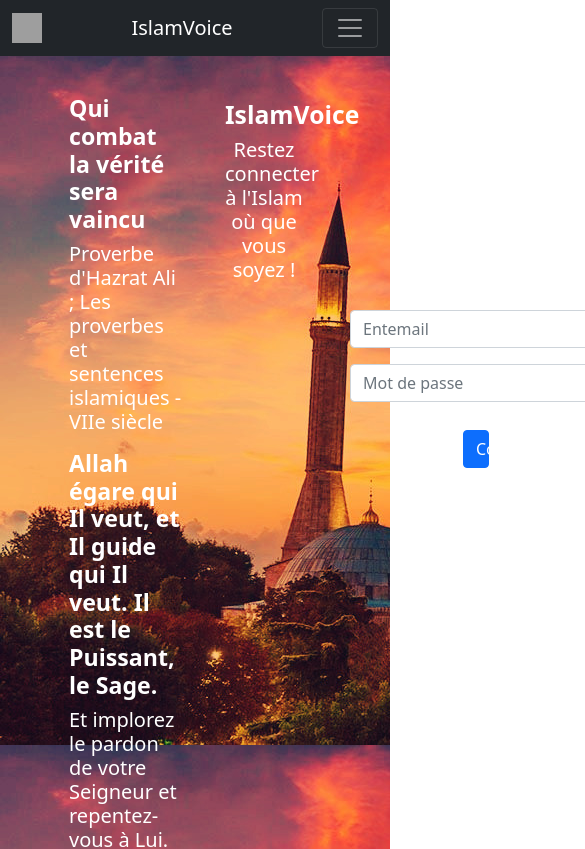
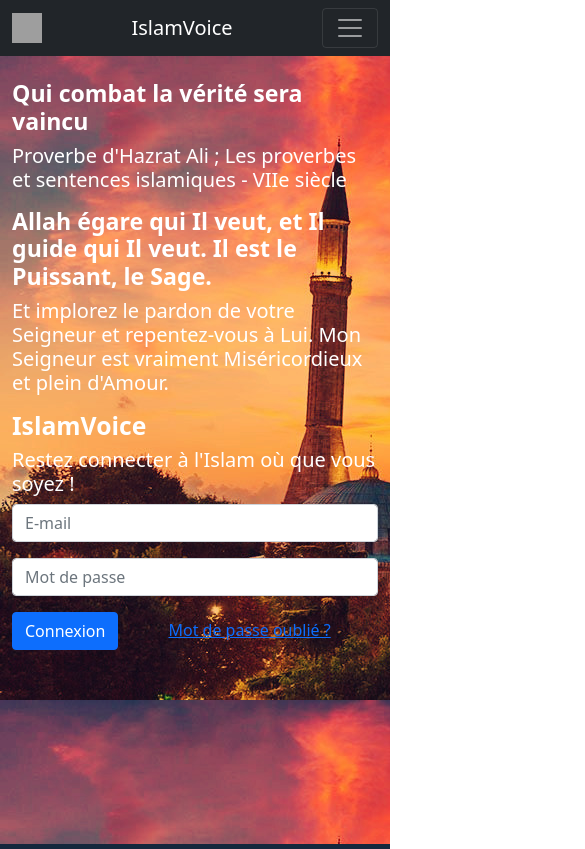
Before and after one commit to Nabil-Akatsuki/ForIslam, a React (Create React App) app: page / in a window 390 px wide. Shown: the top 849 px of the page, 585 px wide, since content can reach past the window. Built offline with nearby package versions, Linux system fonts and the light colour scheme; grey boxes are pictures that could not be loaded.

Commit message:
modification pour une adaptation mobile

```diff
--- a/public/index.html
+++ b/public/index.html
@@ -1,6 +1,11 @@
 <!DOCTYPE html>
 <html lang="en">
   <head>
+    <style>
+       html {
+        font-size: 1rem;
+    }
+    </style>
     <meta charset="utf-8" />
     <link rel="icon" href="%PUBLIC_URL%/favicon.ico" />
     <meta name="viewport" content="width=device-width, initial-scale=1" />
--- a/src/assets/css/index.css
+++ /dev/null
@@ -1,85 +0,0 @@
-
-.imageMosque{
-  display: flex;
-  flex-direction: column;
-  width: 60%;
-}
-.App{
-  background-color:#14283D;
-}
-.mb-3{
-text-align: center;
-width: 325px;
-margin-left: 125px;
-}
-.corpsLogin{
-  margin-top: 120px;
-  padding: 30px ;
-  flex-direction: column;
-}
-.textColor{
-  color:white;
-  text-align: center;
-}
-.nav-link.side-link{
-  padding: 5px;
-  color:white;
-
-  border-radius: 5px;
-  font-size: 20px;
-}
-
-.nav-link.side-link:hover{
-color:  #cd6155;
-}
-h4{
-  background-color: #cd6155;
-  color:white;
-
-  margin-top: 5px;
-  border-radius: 5px;
-  padding: 5px;
-  ;
-}
-.Titre{
-  background-color: #cd6155;
-  color: white;
-  margin-top: -210px;
-}
-.nav-link.side-link1{
-  padding: 5px;
-  color: white;
-
-
-  border-radius: 5px;
-  font-size: 20px;
-}
-.nav-link.side-link1:hover{
-  color:  #cd6155;
-}
-.search{
-  border-radius: 10px;
-  text-align: center;
-  margin-top: -122px;
-  padding: 5px;
-  margin-bottom: 30px;
-}
-.liste{
-color: black;
-}
-.TextArabe{
-  text-align: center;
-  font-size: 20px;
-}
-a:active, a:focus{ color: blue; }
-
-.barre-laterale{
-  background-color: gray;
-  color: white;
-}
-.textCarousel{
-  color: white;
-}
-.barre-laterale:active,.barre-laterale:focus{
-  color: blue;
-}
--- a/src/index.css
+++ /dev/null
@@ -1,29 +0,0 @@
-
-.imageMosque{
-  display: flex;
-  flex-direction: column;
-  width: 60%;
-}
-.App{
-  background-color:#14283D;
-}
-.mb-3{
-text-align: center;
-}
-.corpsLogin{
-  margin-top: 120px;
-  padding: 30px ;
-  flex-direction: column;
-}
-.textColor{
-  color: white;
-}
-.imageMosque2{
-  display: flex;
-  flex-direction: column;
-  width: 60%;
-  margin-top: 0px;
-}
-.citationAb{
-  color: white;
-}
--- a/src/pages/Home/Accueil.js
+++ b/src/pages/Home/Accueil.js
@@ -1,54 +1,30 @@
 import React from 'react'
-import { Container, Row, Col, Form, Button, Link } from 'react-bootstrap'
+import { Container, Row, Col, Form, Button} from 'react-bootstrap'
 import mosque10 from '../../image/mosque10.jpg'
 function Accueil({ setLoggedIn }) {
     return (
-        <Container fluid style={{ minHeight: "100vh", backgroundImage: "url(" + mosque10 + ")" }}>
-            <Row style={{ margin: "45px" }}>
-                <Col xs={6} style={{ marginTop: "50px" }}>
+        <Container fluid style={{ minHeight: "100vh",paddingTop: "80px", backgroundImage: "url(" + mosque10 + ")" }}>
+            <Row>
+                <Col xs={12} md={8} >
                     <h3 style={{ color: "white" }}><strong> Qui combat la vérité sera vaincu</strong></h3>
                     <h5 style={{ color: "white" }}><p>Proverbe d'Hazrat Ali ; Les proverbes et sentences islamiques - VIIe siècle</p></h5>
                     <h3 style={{ color: "white" }}><strong>Allah égare qui Il veut, et Il guide qui Il veut. Il est le Puissant, le Sage.</strong></h3>
                     <h5 style={{ color: "white" }}><p>Et implorez le pardon de votre Seigneur et repentez-vous à Lui. Mon Seigneur est vraiment Miséricordieux et plein d'Amour.</p></h5>
-                    <div>
-
-                    </div>
                 </Col>
-                <Col xs={6} style={{ marginTop: "-95px" }}>
-                    <Row>
-                        <Col className="corpsLogin">
-                            <Row>
-                                <h2 className="textColor"><strong>IslamVoice</strong></h2>
-                                <h5 className="textColor">Restez connecter à l'Islam où que vous soyez !</h5>
-                            </Row>
-                            <Form style={{ marginTop: "20px" }}>
+                <Col xs={12} md={4}>
+                    <h2 style={{ color: "white"}}><strong>IslamVoice</strong></h2>
+                    <h5 style={{ color: "white" }}>Restez connecter à l'Islam où que vous soyez !</h5>
+                    <Form>
                         <Form.Group className="mb-3" controlId="formBasicEmail">
-                                    <Form.Control type="email" placeholder="Entemail" />
+                            <Form.Control type="email" placeholder="E-mail" />
                         </Form.Group>
 
                         <Form.Group className="mb-3" controlId="formBasicPassword">
                             <Form.Control type="password" placeholder="Mot de passe" />
                         </Form.Group>
-
-                                <Row style={{
-                                    marginLeft: "238px",
-                                    marginTop: "28px",
-                                }}>
-                                    <Button onClick={(e) => {
-                                        e.preventDefault();
-                                        setLoggedIn(true)
-                                    }} style={{ width: "110px" }} variant="primary" type="submit">
-                                        Connexion
-                                    </Button>
-                                    <a style={{
-                                        marginLeft: "-30px",
-                                        color: "white", textDecoration: 'none',
-                                        marginTop: '15px',
-                                    }} href="#">Mot de passe oublié ?</a>
-                                </Row>
                     </Form>
-                        </Col>
-                    </Row>
+                    <Button onClick={(e) => { e.preventDefault(); setLoggedIn(true) }} variant="primary" type="submit">Connexion</Button>
+                    <a href="#" style={{marginLeft:'50px'}}>Mot de passe oublié ?</a>
                 </Col>
             </Row>
         </Container>
--- a/src/pages/Home/Messagerie.js
+++ b/src/pages/Home/Messagerie.js
@@ -1,7 +1,7 @@
 
 import React from 'react'
 import { Container, Row, Col, Nav, Button, Carousel } from 'react-bootstrap'
-import '../../assets/css/index.css'
+
 import mosque14 from '../../image/mosque14.jpg'
 import mosque12 from '../../image/mosque12.jpg'
 import mosque16 from '../../image/mosque16.jpg'
```
Also changed, not shown: 1 other file (tests, documents, lock files or other folders). Lines whose indentation alone changed are shown as unchanged.
